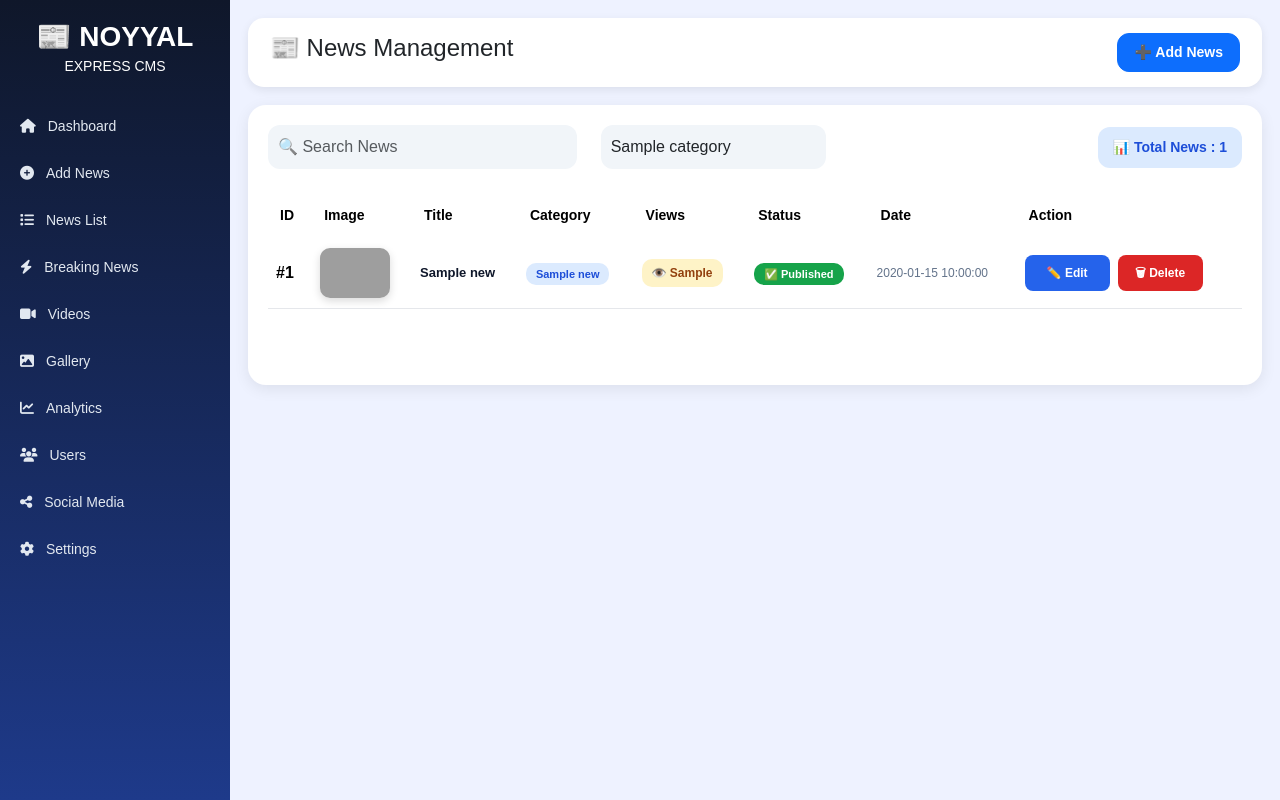
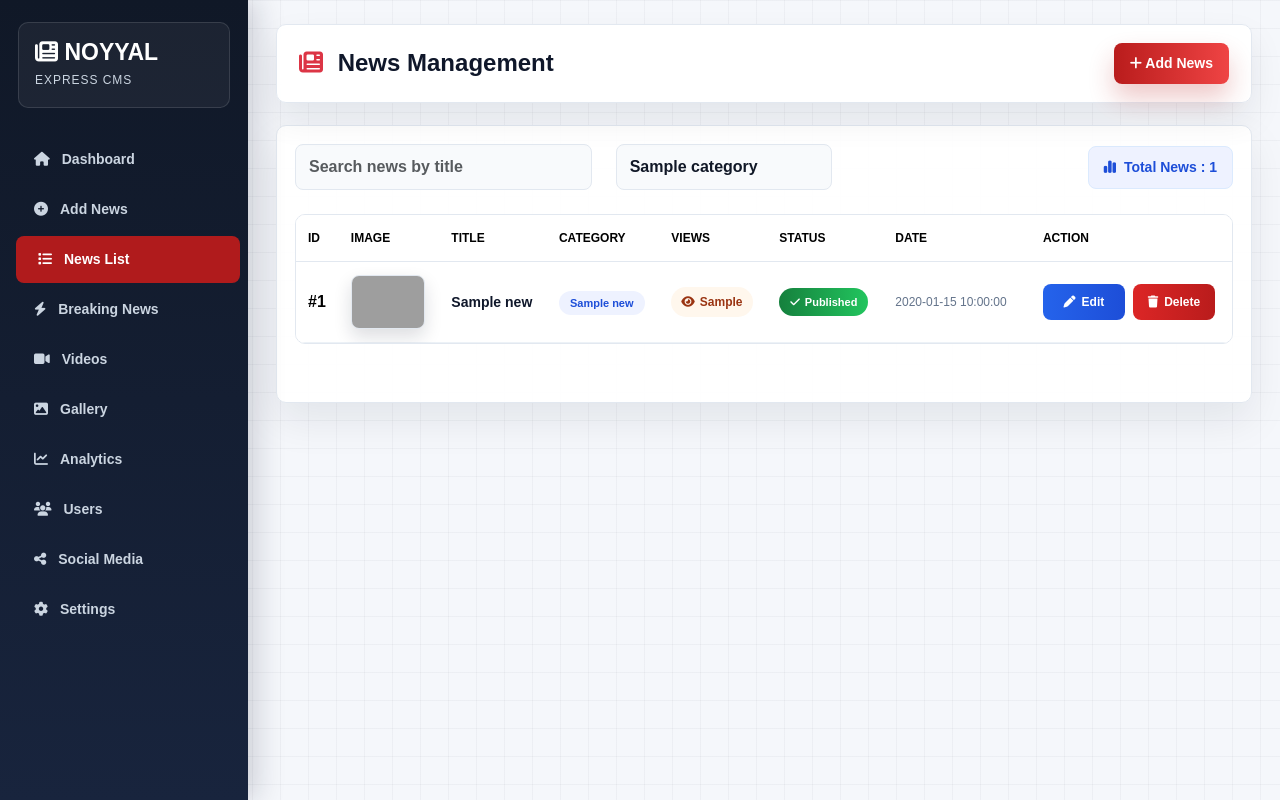
Before and after one commit to okm-mohan/noyyal-express-cms, a Python web app: template templates/admin/news_list.html in a window 1280 px wide. Run offline with Jinja, Linux system fonts and the light colour scheme; the template is opened without the code that fills it: most values are stand-ins (such as "Sample title", 1, 10 or a date in 2020); grey boxes are pictures that could not be loaded.

Commit message:
Modernize news management UI

```diff
--- a/templates/admin/news_list.html
+++ b/templates/admin/news_list.html
@@ -18,341 +18,333 @@
 
 <style>
 
-body{
-
-    background:#eef2ff;
-    font-family:Arial;
-    overflow-x:hidden;
-
+:root{
+    --sidebar:#101827;
+    --sidebar-2:#18243d;
+    --accent:#b91c1c;
+    --blue:#2563eb;
+    --ink:#111827;
+    --muted:#64748b;
+    --line:#e2e8f0;
+    --surface:#ffffff;
+    --page:#f5f7fb;
 }
 
-/* SIDEBAR */
+body{
+    background:
+        linear-gradient(90deg, rgba(15,23,42,0.035) 1px, transparent 1px),
+        linear-gradient(180deg, rgba(15,23,42,0.035) 1px, transparent 1px),
+        var(--page);
+    background-size:28px 28px;
+    color:var(--ink);
+    font-family:Arial, Helvetica, sans-serif;
+    overflow-x:hidden;
+}
 
 .sidebar{
-
-    width:230px;
+    width:248px;
     height:100vh;
     position:fixed;
     left:0;
     top:0;
-
-    background:linear-gradient(180deg,#0f172a,#1e3a8a);
-
-    padding-top:20px;
-
+    background:linear-gradient(180deg, var(--sidebar), var(--sidebar-2));
+    padding-top:22px;
     overflow-y:auto;
-
+    box-shadow:8px 0 28px rgba(15,23,42,0.18);
 }
 
-/* LOGO */
-
 .logo-area{
-
-    text-align:center;
-    margin-bottom:25px;
+    margin:0 18px 28px;
+    padding:16px;
     color:white;
-
+    border:1px solid rgba(255,255,255,0.12);
+    border-radius:10px;
+    background:rgba(255,255,255,0.05);
 }
 
 .logo-area h3{
-
     margin:0;
-    font-weight:bold;
-
+    font-size:23px;
+    font-weight:800;
 }
 
-/* MENU */
+.logo-area small{
+    color:#cbd5e1;
+    font-size:12px;
+    letter-spacing:0.08em;
+}
 
 .sidebar a{
-
     display:flex;
     align-items:center;
     gap:12px;
-
-    color:#e2e8f0;
-
+    color:#cbd5e1;
     text-decoration:none;
-
-    padding:13px 20px;
-
-    transition:0.3s;
-
+    padding:13px 22px;
+    margin:3px 12px;
+    border-radius:8px;
+    transition:0.2s ease;
     font-size:14px;
-
+    font-weight:600;
 }
 
-.sidebar a:hover{
-
-    background:#2563eb;
-
+.sidebar a:hover,
+.sidebar a.active{
+    background:rgba(185,28,28,0.95);
     color:white;
-
-    padding-left:28px;
-
+    transform:translateX(4px);
 }
 
-/* MAIN */
-
 .main-content{
-
-    margin-left:230px;
-    padding:18px;
-
+    margin-left:248px;
+    padding:24px 28px 40px;
 }
 
-/* TOPBAR */
-
 .topbar{
-
-    background:white;
-    border-radius:16px;
-    padding:15px 22px;
-    box-shadow:0 3px 10px rgba(0,0,0,0.08);
-    margin-bottom:18px;
-
+    background:rgba(255,255,255,0.94);
+    border:1px solid var(--line);
+    border-radius:10px;
+    padding:18px 22px;
+    box-shadow:0 16px 34px rgba(15,23,42,0.08);
+    margin-bottom:22px;
+    backdrop-filter:blur(14px);
 }
 
-/* CARD */
+.topbar h4{
+    margin:0;
+    font-weight:800;
+    color:#0f172a;
+}
 
 .card-box{
-
-    background:white;
-    border-radius:18px;
-    padding:20px;
-    box-shadow:0 4px 15px rgba(0,0,0,0.08);
-
+    background:rgba(255,255,255,0.96);
+    border:1px solid var(--line);
+    border-radius:10px;
+    padding:18px;
+    box-shadow:0 18px 42px rgba(15,23,42,0.08);
 }
 
-/* SEARCH */
-
 .search-box{
-
-    border-radius:12px;
-    padding:10px;
-    border:none;
-    background:#f1f5f9;
-
+    min-height:44px;
+    border-radius:8px;
+    padding:10px 13px;
+    border:1px solid var(--line);
+    background:#f8fafc;
+    color:#111827;
+    font-weight:600;
 }
 
-/* TABLE */
+.search-box:focus{
+    background:#fff;
+    border-color:var(--blue);
+    box-shadow:0 0 0 4px rgba(37,99,235,0.12);
+}
+
+.table-responsive{
+    border:1px solid var(--line);
+    border-radius:10px;
+    overflow:auto;
+}
 
 .table{
-
+    margin-bottom:0;
     vertical-align:middle;
-
 }
 
 .table thead{
-
-    background:linear-gradient(90deg,#2563eb,#7c3aed);
-    color:white;
-
+    background:#f8fafc;
+    color:#334155;
+    border-bottom:1px solid var(--line);
 }
 
 .table thead th{
-
-    padding:12px;
+    padding:14px 12px;
     border:none;
-    font-size:14px;
-
+    font-size:12px;
+    font-weight:800;
+    text-transform:uppercase;
+    letter-spacing:0;
+    white-space:nowrap;
 }
 
 .table tbody tr{
-
-    transition:0.3s;
-    border-bottom:1px solid #e5e7eb;
-
+    transition:0.2s ease;
+    border-bottom:1px solid #edf2f7;
 }
 
 .table tbody tr:hover{
-
     background:#f8fafc;
-
+    box-shadow:inset 4px 0 0 var(--accent);
 }
 
 .table tbody td{
-
-    padding:10px 8px;
+    padding:13px 12px;
     vertical-align:middle;
-
 }
 
-/* IMAGE */
-
 .news-thumb{
-
-    width:70px;
-    height:50px;
+    width:74px;
+    height:54px;
     object-fit:cover;
-    border-radius:10px;
-    box-shadow:0 3px 8px rgba(0,0,0,0.15);
-
+    border-radius:8px;
+    border:1px solid var(--line);
+    box-shadow:0 8px 18px rgba(15,23,42,0.14);
+    background:#f1f5f9;
 }
 
-/* TITLE */
-
 .news-title{
-
-    font-weight:600;
+    font-weight:800;
     color:#0f172a;
-    font-size:13px;
-    line-height:1.4;
-    max-width:350px;
-
+    font-size:14px;
+    line-height:1.45;
+    max-width:410px;
 }
 
-/* CATEGORY */
-
 .category-badge{
-
-    background:#dbeafe;
+    background:#eef2ff;
     color:#1d4ed8;
-    padding:5px 10px;
-    border-radius:10px;
+    padding:6px 11px;
+    border-radius:999px;
     font-size:11px;
-    font-weight:bold;
-
+    font-weight:800;
+    white-space:nowrap;
 }
 
-/* VIEWS */
-
 .view-box{
-
-    background:#fef3c7;
-    color:#92400e;
-    padding:5px 10px;
-    border-radius:10px;
+    background:#fff7ed;
+    color:#9a3412;
+    padding:6px 10px;
+    border-radius:999px;
     font-size:12px;
-    font-weight:bold;
-    display:inline-block;
-
+    font-weight:800;
+    display:inline-flex;
+    align-items:center;
+    gap:5px;
 }
 
-/* STATUS */
+.badge-breaking,
+.badge-normal{
+    color:white;
+    padding:6px 11px;
+    border-radius:999px;
+    font-size:11px;
+    font-weight:800;
+    display:inline-flex;
+    align-items:center;
+    gap:5px;
+    white-space:nowrap;
+}
 
 .badge-breaking{
-
-    background:#dc2626;
-    color:white;
-    padding:5px 10px;
-    border-radius:10px;
-    font-size:11px;
-    font-weight:bold;
-
+    background:linear-gradient(90deg, #b91c1c, #ef4444);
 }
 
 .badge-normal{
-
-    background:#16a34a;
-    color:white;
-    padding:5px 10px;
-    border-radius:10px;
-    font-size:11px;
-    font-weight:bold;
-
+    background:linear-gradient(90deg, #15803d, #22c55e);
 }
 
-/* DATE */
-
 .date-box{
-
-    color:#64748b;
+    color:var(--muted);
     font-size:12px;
-
+    min-width:120px;
 }
-
-/* BUTTONS */
 
 .btn-edit,
 .btn-delete{
-
-    width:85px;
+    min-width:82px;
     height:36px;
-
     border:none;
-
     border-radius:8px;
-
     font-size:12px;
-
-    font-weight:600;
-
+    font-weight:800;
     color:white;
-
     display:flex;
     align-items:center;
     justify-content:center;
-
+    gap:6px;
     text-decoration:none;
-
+    transition:0.2s ease;
 }
 
-/* EDIT */
-
 .btn-edit{
-
-    background:#2563eb;
-
+    background:linear-gradient(90deg, #2563eb, #1d4ed8);
 }
 
-/* DELETE */
-
 .btn-delete{
-
-    background:#dc2626;
-
+    background:linear-gradient(90deg, #dc2626, #b91c1c);
 }
 
 .btn-edit:hover,
 .btn-delete:hover{
-
     color:white;
-    opacity:0.9;
-
+    transform:translateY(-2px);
+    box-shadow:0 12px 22px rgba(15,23,42,0.16);
 }
 
-/* TOTAL */
-
 .total-box{
-
-    background:#dbeafe;
+    background:#eef2ff;
+    border:1px solid #dbeafe;
     padding:10px 15px;
-    border-radius:12px;
-    font-weight:bold;
+    border-radius:8px;
+    font-weight:800;
     color:#1d4ed8;
-    display:inline-block;
+    display:inline-flex;
+    align-items:center;
+    gap:8px;
     font-size:14px;
-
 }
 
-/* ADD BUTTON */
-
 .add-btn{
-
-    border-radius:12px;
-    padding:8px 16px;
-    font-weight:bold;
+    border:none;
+    border-radius:8px;
+    padding:10px 16px;
+    font-weight:800;
     font-size:14px;
-
+    background:linear-gradient(90deg, var(--accent), #ef4444);
+    box-shadow:0 14px 26px rgba(185,28,28,0.24);
 }
 
-/* PAGINATION */
+.add-btn:hover{
+    transform:translateY(-2px);
+    background:linear-gradient(90deg, #991b1b, #dc2626);
+}
 
 .pagination .page-link{
-
-    border:none;
-    border-radius:10px;
+    border:1px solid var(--line);
+    border-radius:8px;
     margin:0 3px;
-    color:#1e3a8a;
+    color:#334155;
     font-size:13px;
-
+    font-weight:700;
 }
 
 .pagination .active .page-link{
+    background:var(--accent);
+    border-color:var(--accent);
+    color:white;
+}
 
-    background:#2563eb;
-    color:white;
+@media (max-width:991px){
+    .sidebar{
+        position:relative;
+        width:100%;
+        height:auto;
+    }
 
+    .main-content{
+        margin-left:0;
+        padding:18px;
+    }
+
+    .topbar,
+    .row.mb-4{
+        gap:12px;
+    }
+
+    .total-box{
+        width:100%;
+        justify-content:center;
+    }
 }
 
 </style>
@@ -368,7 +360,8 @@ body{
     <div class="logo-area">
 
         <h3>
-            📰 NOYYAL
+            <i class="fa fa-newspaper"></i>
+            NOYYAL
         </h3>
 
         <small>
@@ -387,7 +380,7 @@ body{
         Add News
     </a>
 
-    <a href="/news-list">
+    <a href="/news-list" class="active">
         <i class="fa fa-list"></i>
         News List
     </a>
@@ -438,13 +431,15 @@ body{
     <div class="topbar d-flex justify-content-between align-items-center">
 
         <h4>
-            📰 News Management
+            <i class="fa fa-newspaper me-2 text-danger"></i>
+            News Management
         </h4>
 
         <a href="/add-news"
            class="btn btn-primary add-btn">
 
-            ➕ Add News
+            <i class="fa fa-plus"></i>
+            Add News
 
         </a>
 
@@ -475,7 +470,7 @@ body{
                            id="searchInput"
                            name="search"
                            class="form-control search-box"
-                           placeholder="🔍 Search News"
+                           placeholder="Search news by title"
                            value="{{ search if search else '' }}">
 
                 </form>
@@ -533,7 +528,8 @@ body{
 
                 <div class="total-box">
 
-                    📊 Total News :
+                    <i class="fa fa-chart-simple"></i>
+                    Total News :
                     {{ total_news }}
 
                 </div>
@@ -588,7 +584,7 @@ body{
 
                             {% else %}
 
-                            <img src="https://via.placeholder.com/70x50"
+                            <img src="/static/no-image.jpg"
                                  class="news-thumb">
 
                             {% endif %}
@@ -619,7 +615,7 @@ body{
 
                             <div class="view-box">
 
-                                👁️
+                                <i class="fa fa-eye"></i>
                                 {{ news.tot_view if news.tot_view else 0 }}
 
                             </div>
@@ -632,7 +628,8 @@ body{
 
                             <span class="badge-breaking">
 
-                                🚨 Breaking
+                                <i class="fa fa-bolt"></i>
+                                Breaking
 
                             </span>
 
@@ -640,7 +637,8 @@ body{
 
                             <span class="badge-normal">
 
-                                ✅ Published
+                                <i class="fa fa-check"></i>
+                                Published
 
                             </span>
 
@@ -669,7 +667,8 @@ body{
                                 <a href="/edit-news/{{ news.id }}"
                                    class="btn btn-edit">
 
-                                    ✏️ Edit
+                                    <i class="fa fa-pen"></i>
+                                    Edit
 
                                 </a>
 
@@ -678,7 +677,8 @@ body{
                                 <button class="btn btn-delete"
                                         onclick="confirmDelete({{ news.id }})">
 
-                                    🗑 Delete
+                                    <i class="fa fa-trash"></i>
+                                    Delete
 
                                 </button>
 
@@ -737,7 +737,7 @@ body{
 
 function confirmDelete(newsId){
 
-    if(confirm("⚠️ Are you sure want to delete this news?")){
+    if(confirm("Are you sure want to delete this news?")){
 
         window.location.href = "/delete-news/" + newsId;
 
```
